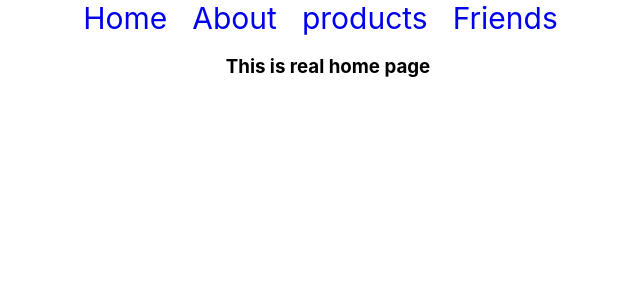
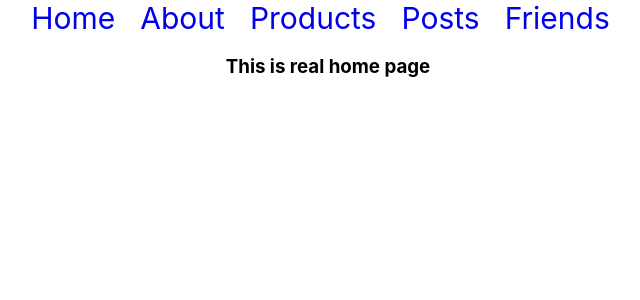
Before and after one commit to summenurfatema/explore_router, a React (Create React App) app: page / in a window 1280 px wide. Shown: the top 300 px of the page, without its empty margins (312-952 px from the left). Built offline with nearby package versions, Linux system fonts and the light colour scheme.

Commit message:
post added

```diff
--- a/src/components/Header/Header.js
+++ b/src/components/Header/Header.js
@@ -8,7 +8,8 @@ const Header = () => {
         <div className='header'>
             <Link to='/home'>Home</Link>
             <Link to='/about'>About</Link>
-            <Link to='/products'>products</Link>
+            <Link to='/products'>Products</Link>
+            <Link to='/posts'>Posts</Link>
             <Link to='/friends'>Friends</Link>
         </div>
     );
```
